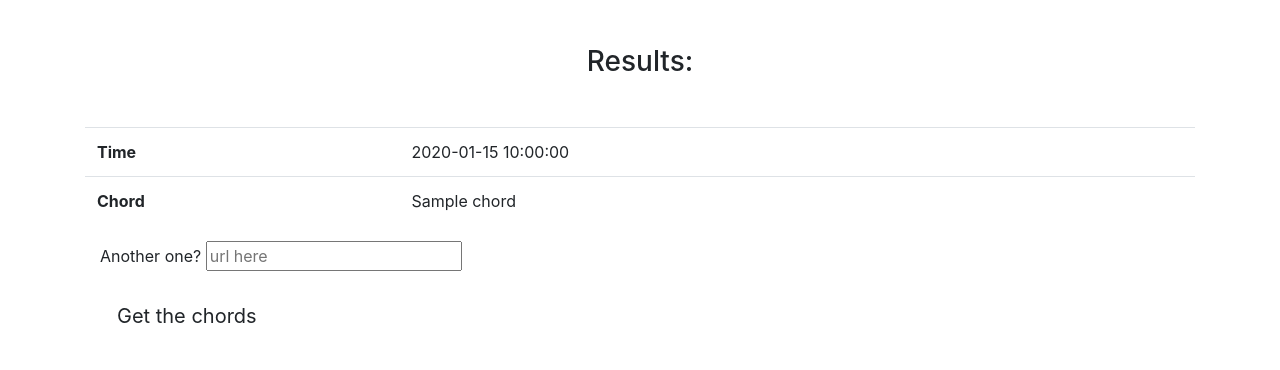
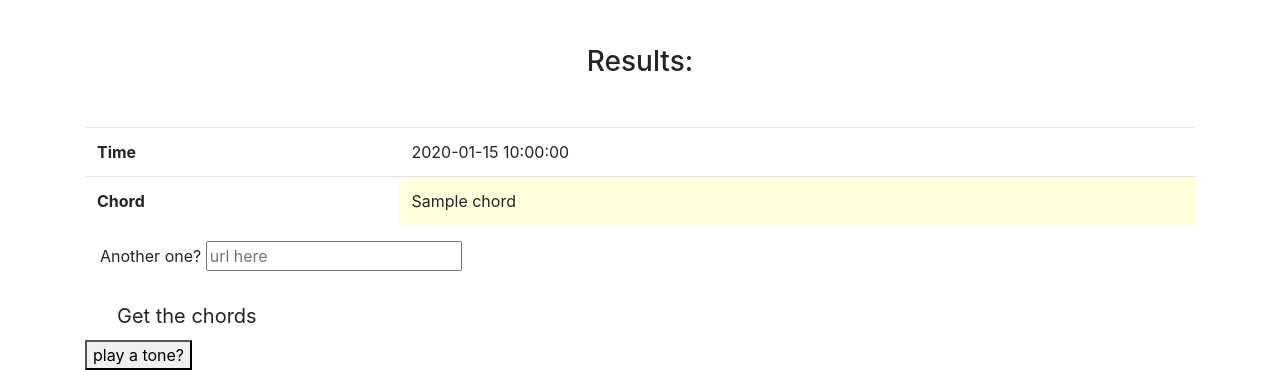
Before and after one commit to tristanlmiller/auto-guitar-tabs, a Flask app: template flaskapp/templates/output.html in a window 1280 px wide. Shown: the part 540-910 px from the top of the page. Before the commit the page ends 863 px from the top, so only its background shows below. Run offline with Flask 2, Linux system fonts and the light colour scheme; the template is opened without the code that fills it: most values are stand-ins (such as "Sample title", 1, 10 or a date in 2020); some libraries are stand-ins or nearby versions.

Commit message:
coloring and tone example

```diff
--- a/flaskapp/templates/output.html
+++ b/flaskapp/templates/output.html
@@ -54,6 +54,13 @@
     </nav>
   -->
     <br><br>
+    <script>
+    console.log("successfully loaded the code");
+    document.playNotes = function(e) {
+      e.preventDefault();
+      console.log("playing notes");
+    };
+    </script>
 
     <!--main body-->
     <div class="container">
@@ -89,7 +96,7 @@
 
         <tr><th>Chord</th>
           {% for row in predictions %}
-            <td>{{ row['chord'] }}</td>
+            <td style="background-color:#FFFFDD">{{ row['chord'] }}</td>
           {% endfor %}
         </tr>
       </table>
@@ -110,6 +117,7 @@
 
         </form>
       </div>
+      <button id="tone" data-notes='C3 E4 G4'>play a tone?</button>
 
 
      </div><!-- /.container -->
@@ -121,5 +129,17 @@
     <!--<script>window.jQuery || document.write('<script src="../../assets/js/vendor/jquery-slim.min.js"><\/script>')</script>
     <script src="../../assets/js/vendor/popper.min.js"></script>-->
     <script src="static/js/bootstrap.min.js"></script>
+    <script src="https://cdnjs.cloudflare.com/ajax/libs/tone/13.0.1/Tone.min.js"></script>
+    <script>
+
+    var synth = new Tone.PolySynth(5).toMaster()
+
+    document.querySelector('#tone').addEventListener('click', (e) => {
+      var note_list = e.target.getAttribute("data-notes").split(' ')
+       for (note of note_list) {
+        synth.triggerAttackRelease(note_list, '0.25')
+       }
+    });
+    </script>
   </body>
 </html>
```
Also changed, not shown: package-lock.json (added).
